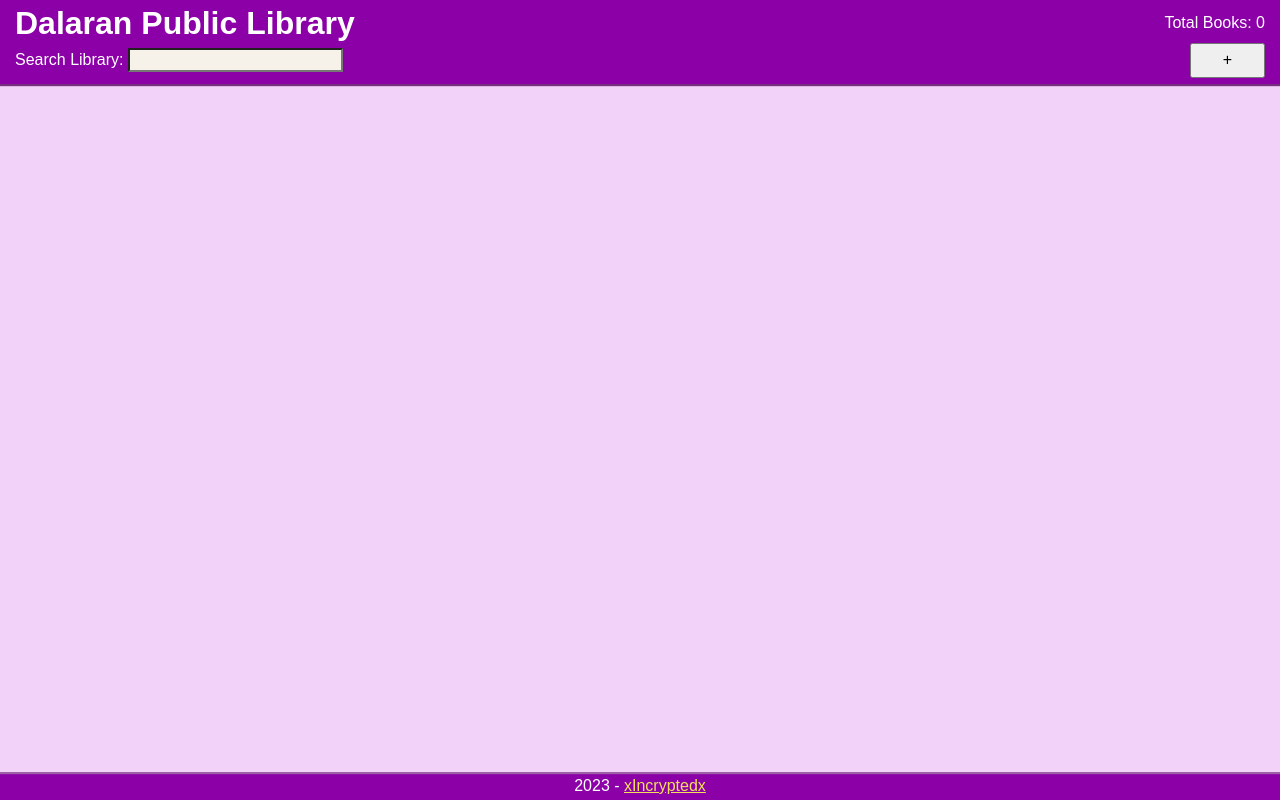
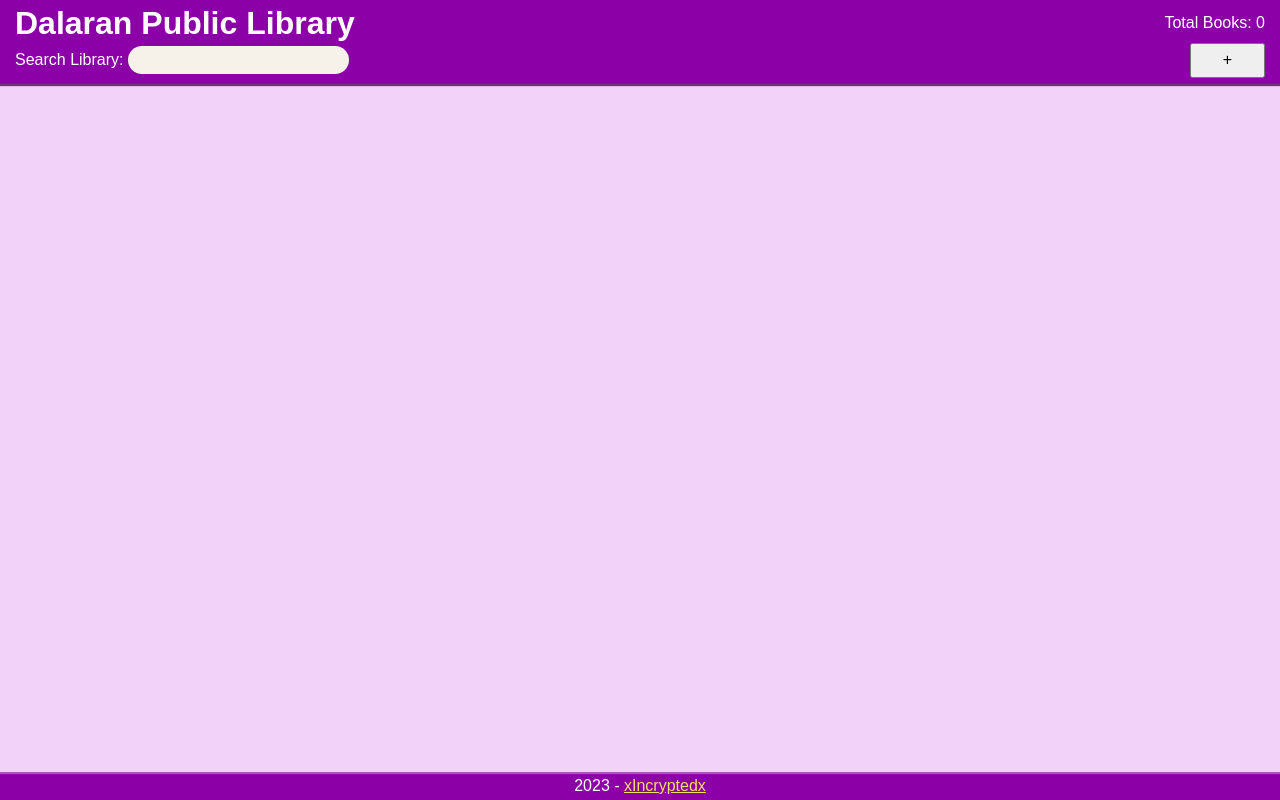
Before and after one commit to xincryptedx/library, a website: page index.html in a window 1280 px wide. Drawn offline with Linux system fonts and the light colour scheme.

Commit message:
Style search box

```diff
--- a/style.css
+++ b/style.css
@@ -168,6 +168,11 @@
 
 .header .book-search input {
   background-color: var(--book-bg-color);
+  border-style: none;
+  border-radius: 15px;
+  height: 1.75rem;
+  padding-left: 1ch;
+  padding-right: 5px;
 }
 
 .header .add-btn {
```
